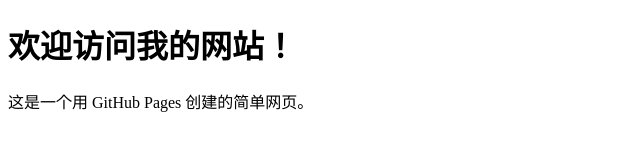
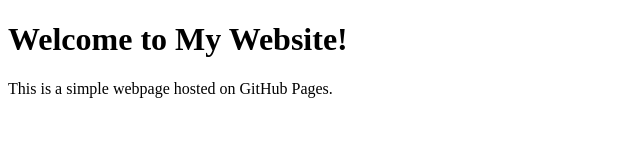
Before and after one commit to 6s5d4/6s5d4.github.io, a plain HTML site: page index.html in a window 1280 px wide. Shown: the whole page, without its empty margins (0-640 px from the left). Drawn offline with Linux system fonts and the light colour scheme.

Commit message:
Add files via upload

```diff
--- a/index.html
+++ b/index.html
@@ -3,10 +3,10 @@
 <head>
     <meta charset="UTF-8">
     <meta name="viewport" content="width=device-width, initial-scale=1.0">
-    <title>我的网站</title>
+    <title>My Website</title>
 </head>
 <body>
-    <h1>欢迎访问我的网站！</h1>
-    <p>这是一个用 GitHub Pages 创建的简单网页。</p>
+    <h1>Welcome to My Website!</h1>
+    <p>This is a simple webpage hosted on GitHub Pages.</p>
 </body>
 </html>
```
